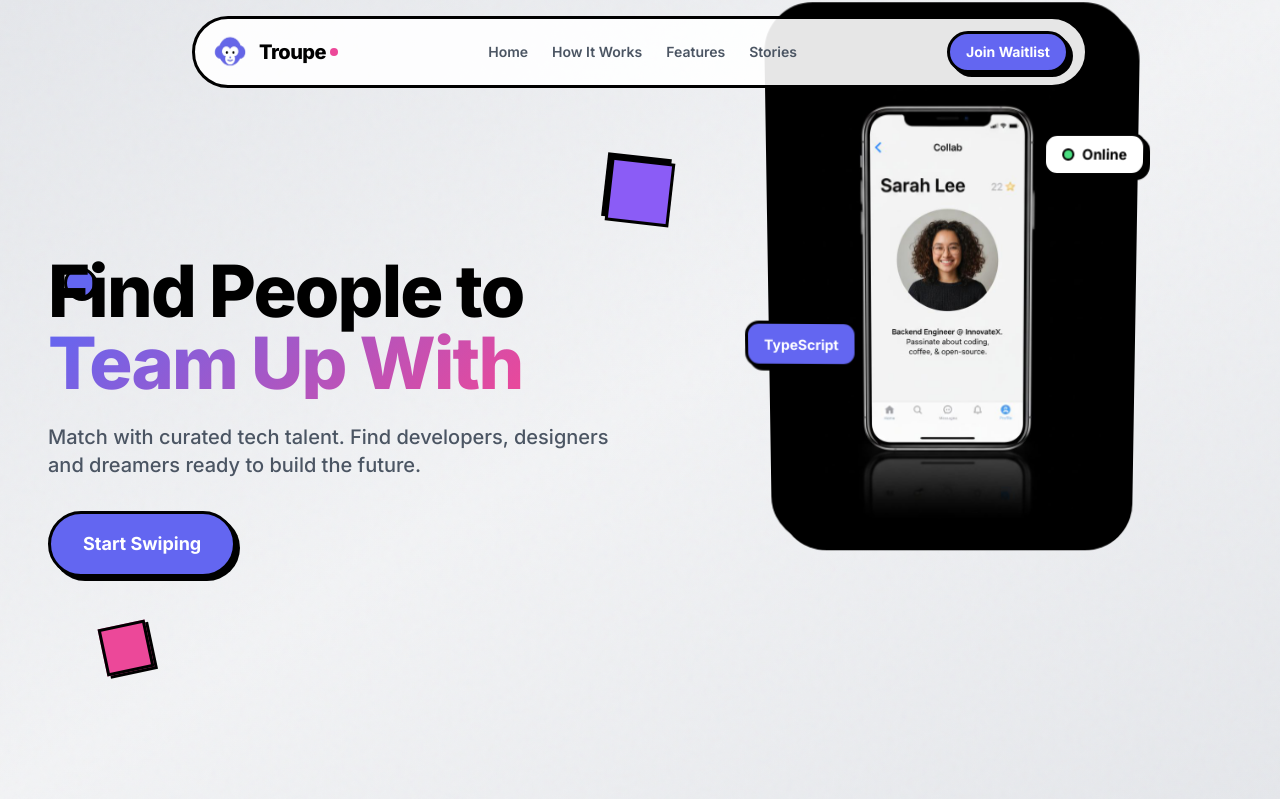
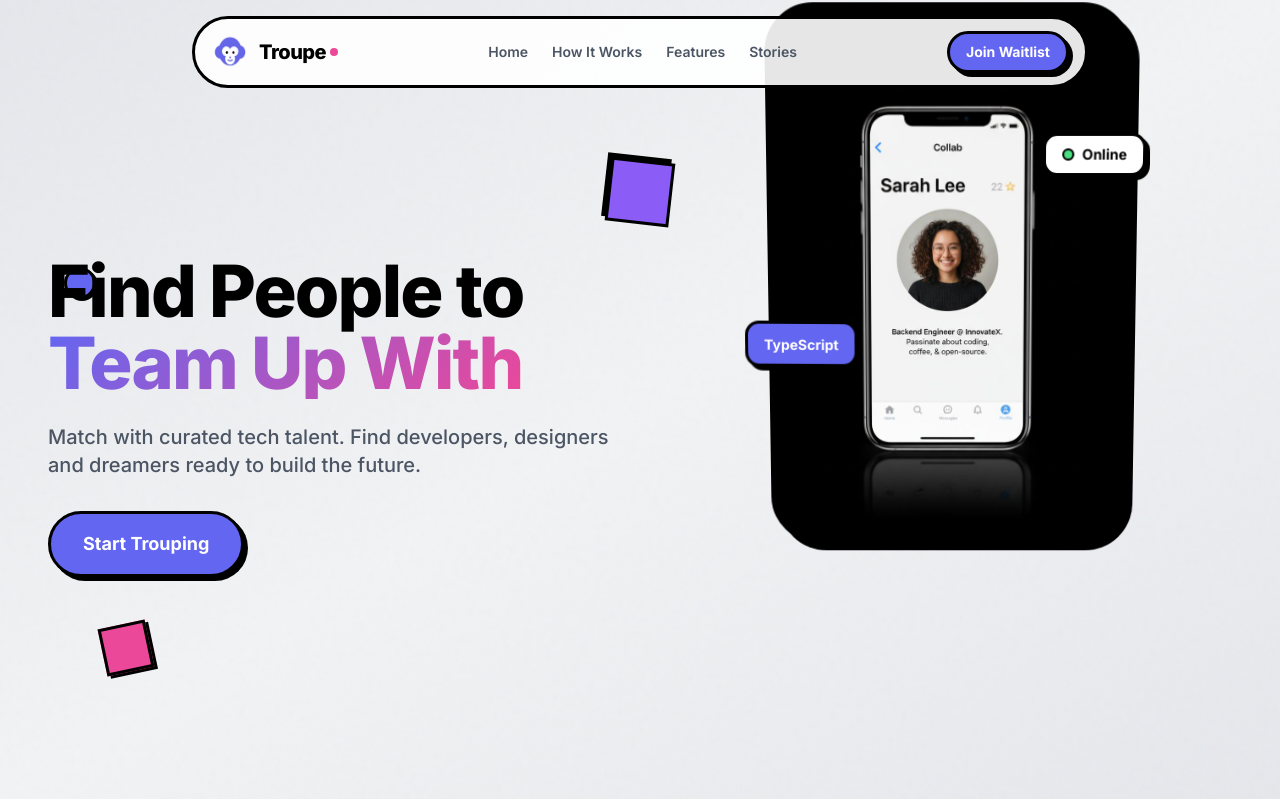
Before and after one commit to Rahbir1518/FyndmateWebsite, a React (Vite) app: page / in a window 1280 px wide. Shown: the top 799 px of the page. Built offline with nearby package versions, Linux system fonts and the light colour scheme.

Commit message:
Change CTA button to Start Trouping

```diff
--- a/src/sections/Hero.tsx
+++ b/src/sections/Hero.tsx
@@ -200,7 +200,7 @@ const Hero = () => {
               onClick={() => scrollToSection('cta')}
               className="neo-btn-primary px-8 py-4 rounded-full text-lg"
             >
-              Start Swiping
+              Start Trouping
             </button>
 
             {/* Stats */}
```
Also changed, not shown: 3 other files (tests, documents, lock files or other folders).
